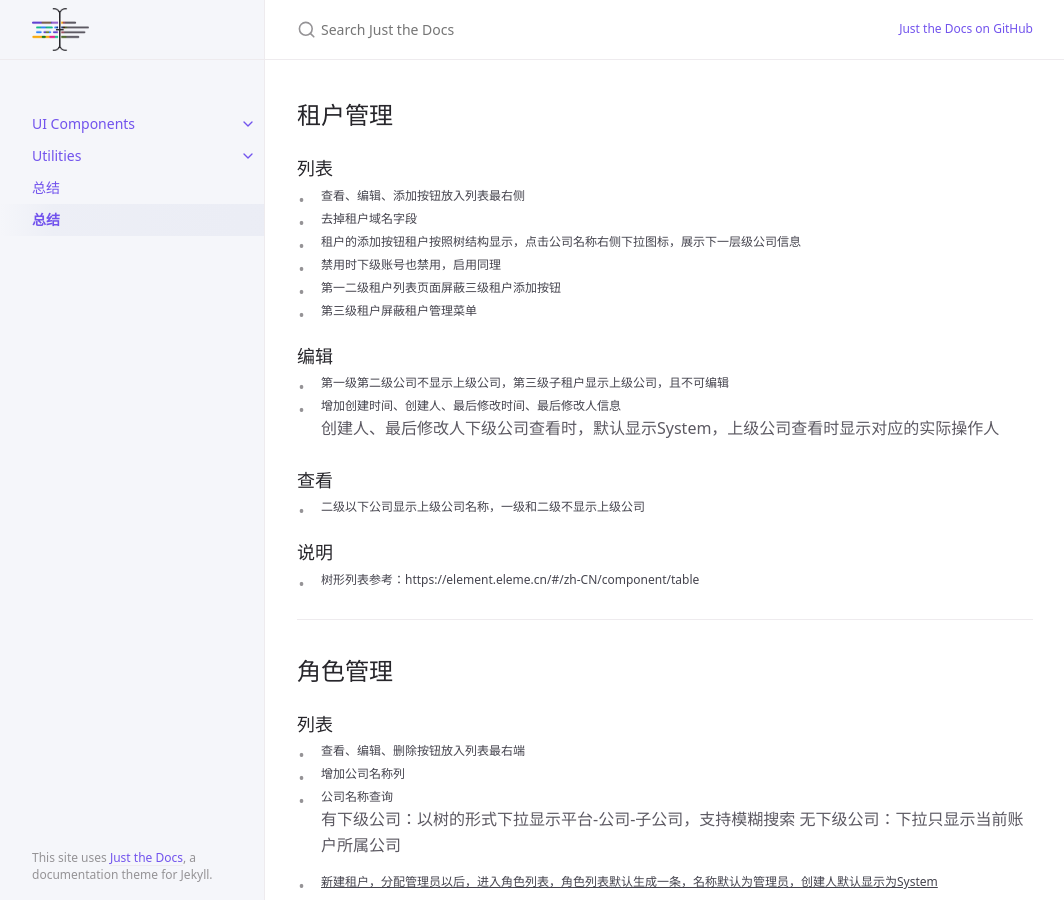
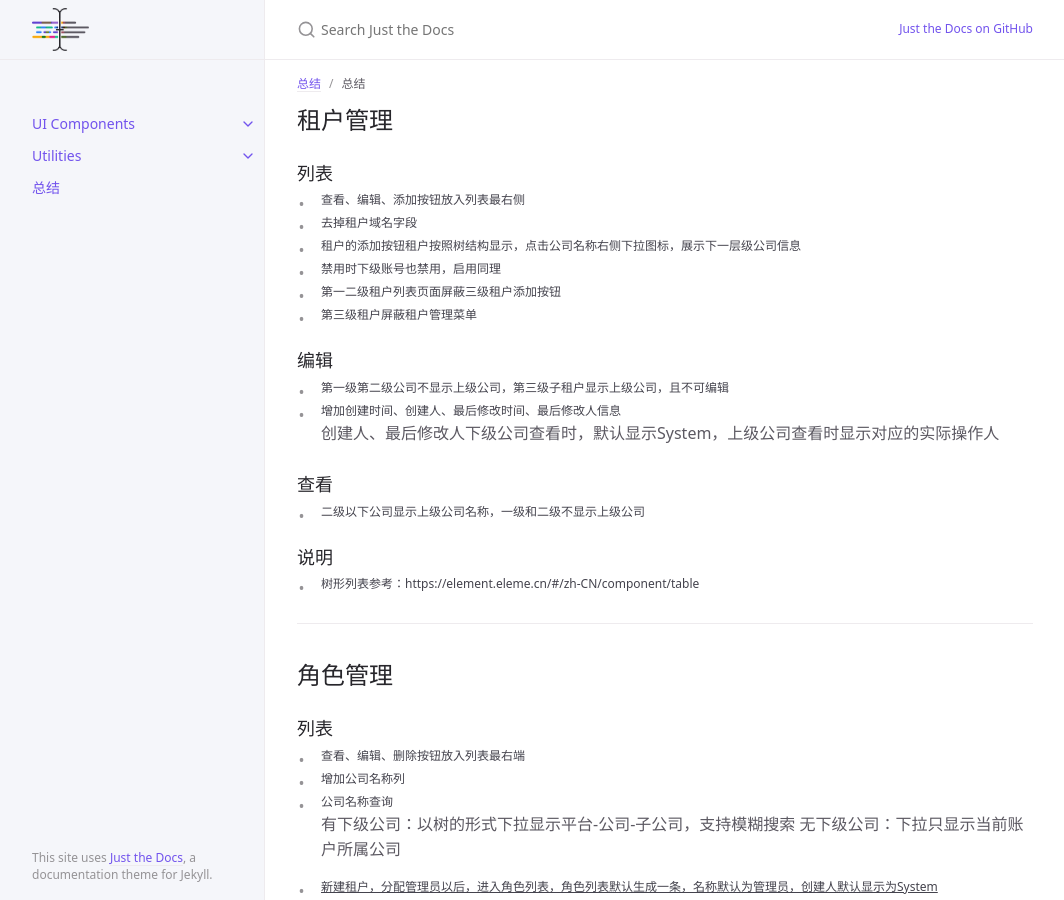
Before and after one commit to damuwangs/damuwang.github.io, a Jekyll site: the page built from docs/总结/summary.md, in a window 1280 px wide and 900 px high. Shown: the whole window, without its empty margins (107-1171 px from the left). Built offline with Jekyll 4.4.1, drawn with Linux system fonts in a browser that asks for light colours.

Commit message:
Update summary.md

```diff
--- a/docs/总结/summary.md
+++ b/docs/总结/summary.md
@@ -2,6 +2,7 @@
 layout: default
 title: 总结
 nav_order: 7
+parent: 总结
 ---
 
 ## 租户管理
```
